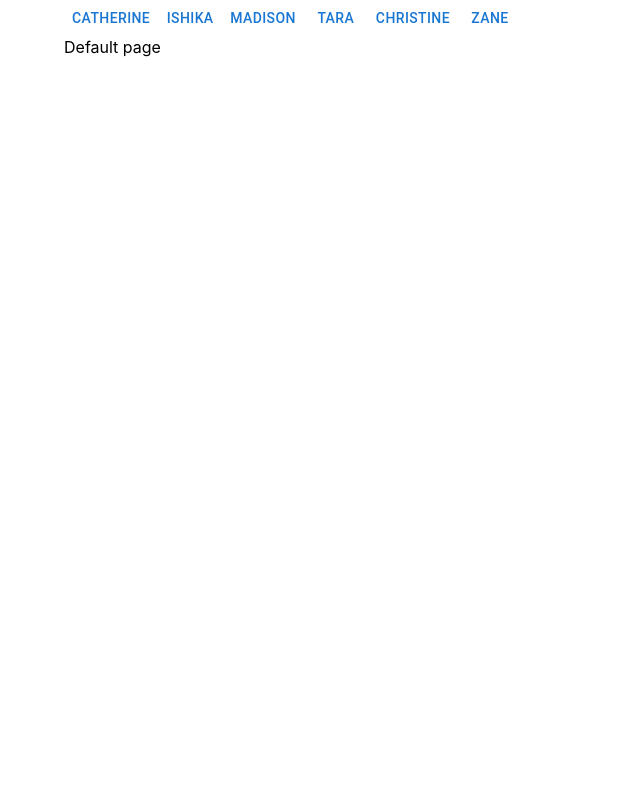
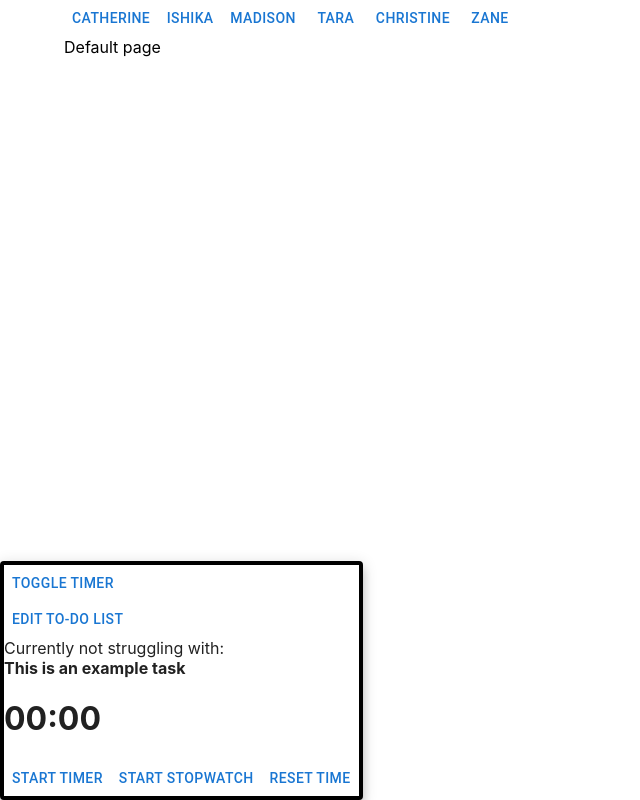
Before and after one commit to UTSCCSCC01/finalprojectf22-nostruggle, a React (Create React App) app in the folder client/: page / in a window 1280 px wide. Shown: the whole page, without its empty margins (0-640 px from the left). Built offline with nearby package versions, Linux system fonts and the light colour scheme.

Commit message:
NOS-12 fixed the timer toggle to the page

```diff
--- a/client/src/App.js
+++ b/client/src/App.js
@@ -2,6 +2,7 @@ import React, { useState, useRef } from 'react';
 import { Button, Container, Input } from '@mui/material';
 import './App.css';
 import Features from './components/features'
+import Timer from './components/features/Timer'
 function App() {
 
   // temporary navigator for setup, will be replaced with actual toggles/navbars
@@ -19,7 +20,7 @@ function App() {
       <Button onClick={() => setPage("Zane")}>Zane</Button>
 
       <Features page={page}/>
-
+      <Timer/>
     </Container>
   );
 }
```
